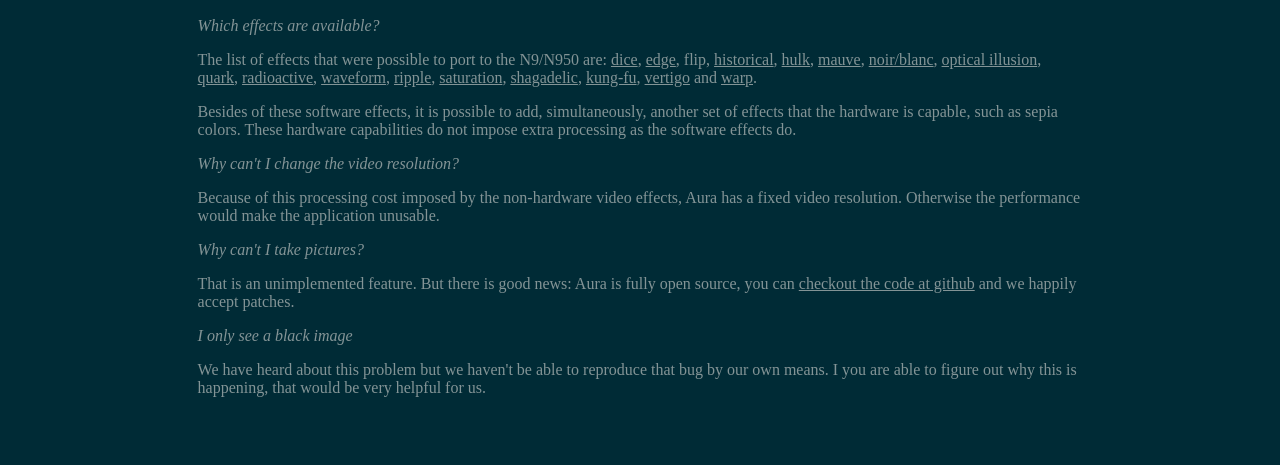
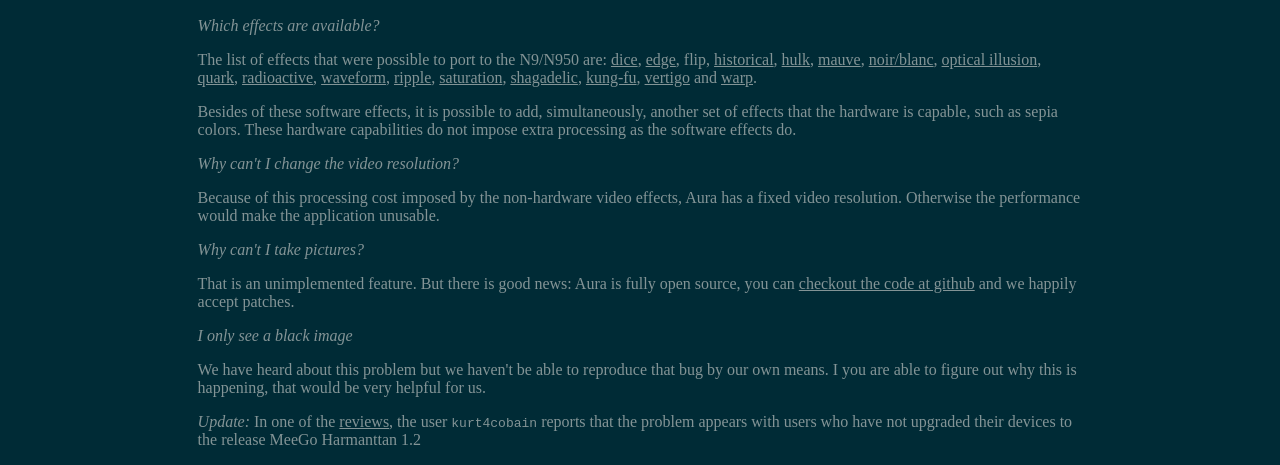
Before and after one commit to Igalia/aura, a plain HTML site: page index.html in a window 1280 px wide. Shown: the part 826-1291 px from the top of the page. Before the commit the page ends 1239 px from the top, so only its background shows below. Drawn offline with Linux system fonts and the light colour scheme.

Commit message:
update to the black screen problem

```diff
--- a/index.html
+++ b/index.html
@@ -72,6 +72,7 @@ href="https://live.gnome.org/GnomeVideoEffects">Gnome Video Effects</a>.</p>
 
 <p>We have heard about this problem but we haven't be able to reproduce that bug by our own means. I you are able to figure out why this is happening, that would be very helpful for us.</p>
 
+<p><em>Update:</em> In one of the <a href="http://store.ovi.com/content/266783/reviews">reviews</a>, the user <tt>kurt4cobain</tt> reports that the problem appears with users who have not upgraded their devices to the release MeeGo Harmanttan 1.2</p>
 
 </div>
 
```
